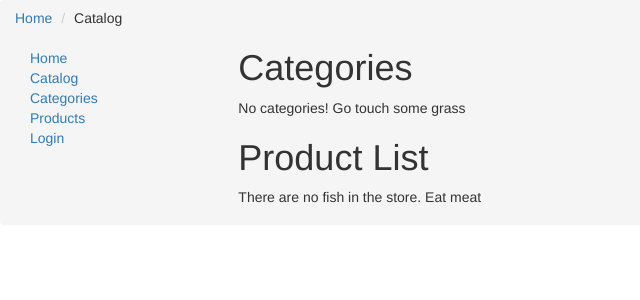
After one commit to sleepyb285/fish, a Django app: page /catalog/catalog/ in a window 1280 px wide. The commit adds this page. Shown: the top 300 px of the page, without its empty margins (0-640 px from the left). Run offline with Django 4.2, Linux system fonts and the light colour scheme; some libraries are stand-ins or nearby versions.

Commit message:
v.0.5.4.2
Добавлена запрошенная страница catalog, пока что по адресу /catalog/catalog/ (ренейм или реплейс первой страницы пока не до конца разобран
Места под категории и товары в каталоге пока заменены плейсхолдерами, работаю над выводом информации из двух разных моделей

```diff
--- a/fishsale/catalog/models.py
+++ b/fishsale/catalog/models.py
@@ -42,5 +42,6 @@ class Product(models.Model):
         if not self.slug:
             self.slug = slugify(self.name)
         return super().save(*args, **kwargs)
+
     class Meta:
         ordering = ["-price"]
--- a/fishsale/catalog/templates/base_generic.html
+++ b/fishsale/catalog/templates/base_generic.html
@@ -24,6 +24,7 @@
       {% block sidebar %}
       <ul class="sidebar-nav">
           <li><a href="{% url 'index' %}">Home</a></li>
+          <li><a href="{% url 'catalog' %}">Catalog</a></li>
           <li><a href="{% url 'categories' %}">Categories</a></li>
           <li><a href="{% url 'products' %}">Products</a></li>
           {% if user.is_authenticated %}
--- /dev/null
+++ b/fishsale/catalog/templates/catalog.html
@@ -0,0 +1,41 @@
+{% extends "base_generic.html" %}
+
+{% block breadcrumbs %}
+<ul class="breadcrumb">
+  <li><a href="{% url 'index' %}">Home</a></li>
+  <li>Catalog</li>
+{% endblock %}
+
+{% block content %}
+<h1>Categories</h1>
+
+    {% if category_list %}
+    <ul>
+
+      {% for category in category_list %}
+      <li>
+        <a href="{{ Category.get_absolute_url }}">{{ category.name }}</a>
+      </li>
+      {% endfor %}
+<!-- Собственно, нужно обработать вывод данных в контекст из обеих форм, пока что срабатывает else -->
+    </ul>
+    {% else %}
+      <p>No categories! Go touch some grass</p>
+    {% endif %}
+
+    <h1>Product List</h1>
+
+    {% if product_list %}
+    <ul>
+
+      {% for product in product_list %}
+      <li>
+        <a href="{{ Product.get_absolute_url }}">{{ product.name }}</a> ({{product.location}}) {{product.price}}
+      </li>
+      {% endfor %}
+
+    </ul>
+    {% else %}
+      <p>There are no fish in the store. Eat meat</p>
+    {% endif %}
+{% endblock %}
--- a/fishsale/catalog/urls.py
+++ b/fishsale/catalog/urls.py
@@ -10,4 +10,5 @@ urlpatterns = [
     re_path(r'^product/(?P<pk>\d+)$', views.ProductDetailView.as_view(), name='product-detail'),  #нужно заменить на слаговую адресацию
     re_path(r'^categories/$', views.CategoryListView.as_view(), name='categories'),
     re_path(r'^product/<slug:product_slug>/$', ProductDetailView.as_view(), name="product_detail"), #не работает, кажется
+    path('catalog/', views.catalog, name = 'catalog')
 ]
--- a/fishsale/catalog/views.py
+++ b/fishsale/catalog/views.py
@@ -3,9 +3,6 @@ from .models import Category,Product
 from django.views import generic
 
 # Create your views here.
-def index(request):
-    random_product = Product.objects.order_by('?')[:10]
-    return render(request,'index.html',{'random_product': random_product})
 
 class ProductListView(generic.ListView):
     model = Product
@@ -16,3 +13,10 @@ class ProductDetailView(generic.DetailView):
 
 class CategoryListView(generic.ListView):
     model = Category
+
+def index(request):
+    random_product = Product.objects.order_by('?')[:10]
+    return render(request,'index.html',{'random_product': random_product})
+
+def catalog(request):
+    return render(request, 'catalog.html')
```
